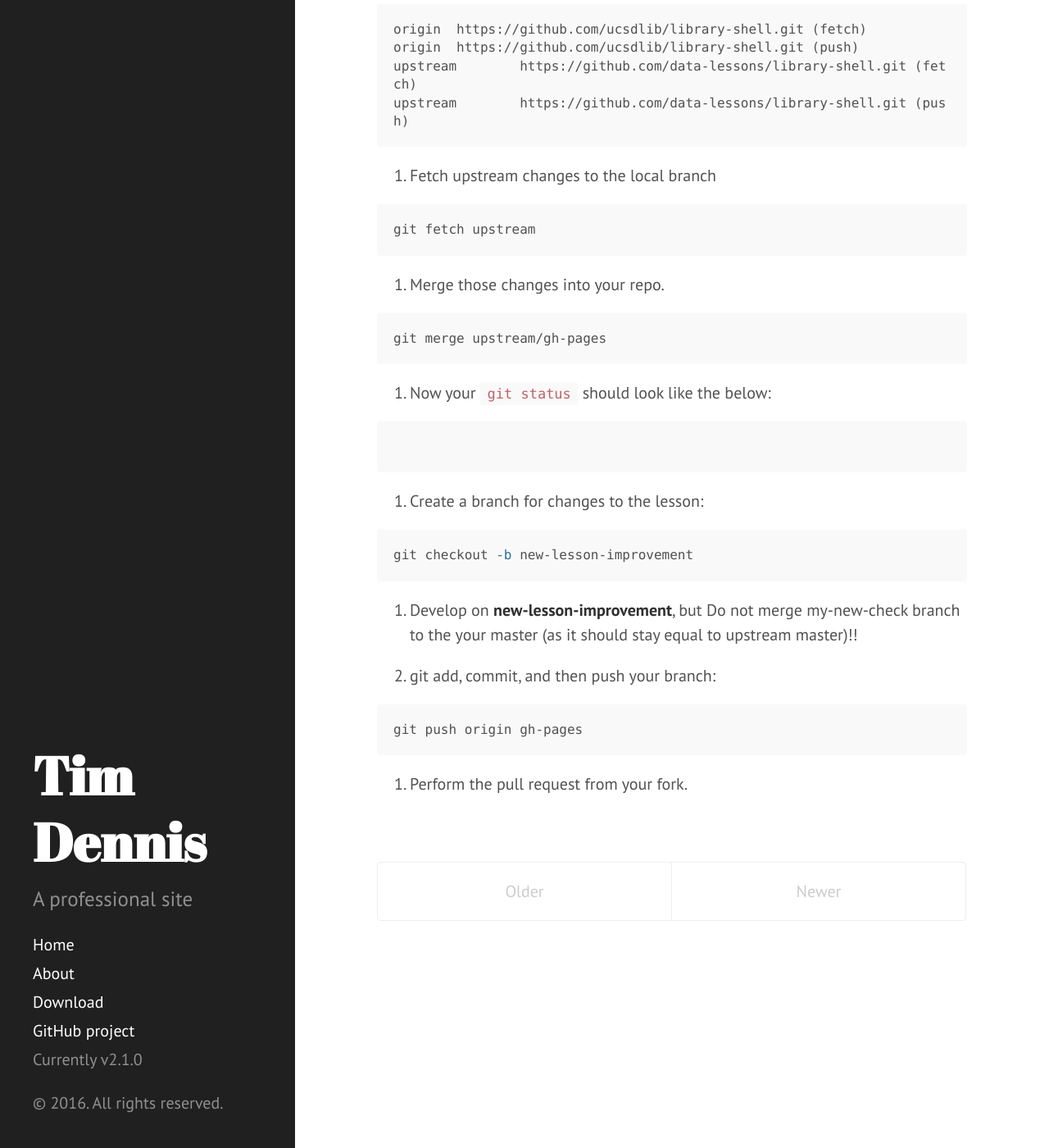
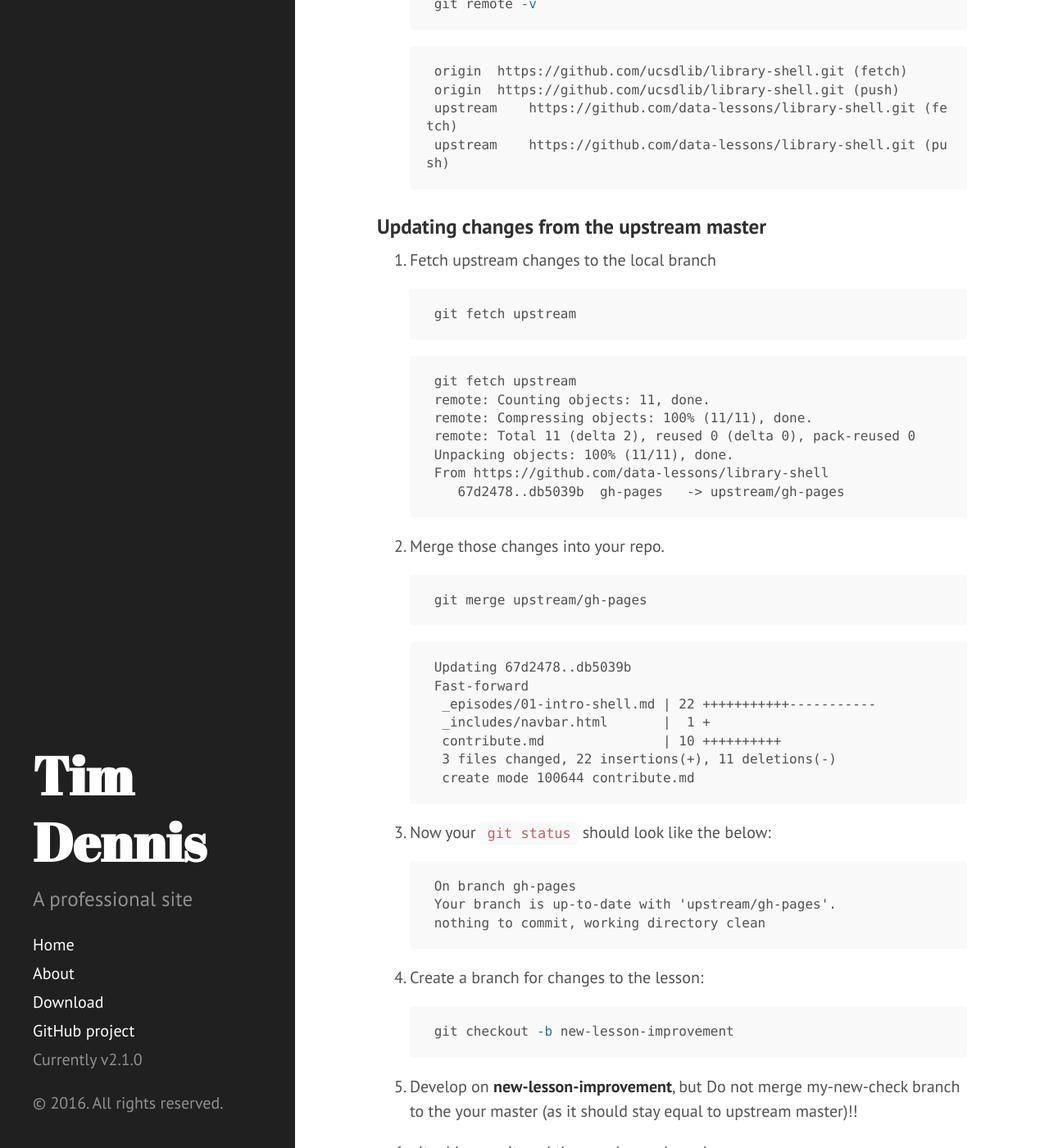
Before and after one commit to jt14den/jt14den.github.io, a Jekyll site: the page built from index.html, in a window 1280 px wide and 1400 px high, scrolled down 847 px. Shown: the whole window at 82% size. Built offline with Jekyll 4.4.1, drawn with Linux system fonts in a browser that asks for light colours; Markdown is read by kramdown in place of the engine named in the settings; the list of posts is cut into pages by our own code; some of the changed text lies outside the part shown.

Commit message:
adding more output

````diff
--- a/_posts/2016-07-25-contributing-carpentries.md
+++ b/_posts/2016-07-25-contributing-carpentries.md
@@ -8,6 +8,8 @@ permalink: value/
 
 Credit:
 Development workflow with Git: Fork, Branching, Commits, and Pull Request
+
+### Setup your fork and local clone
 
 1. [Fork a lesson](http://help.github.com/fork-a-repo/) you want to contribute to, for instance, [data-lessons/library-shell](https://github.com/data-lessons/library-shell/).
 
@@ -30,42 +32,66 @@ Development workflow with Git: Fork, Branching, Commits, and Pull Request
     git remote -v
     ```
 
-```bash
-origin	https://github.com/ucsdlib/library-shell.git (fetch)
-origin	https://github.com/ucsdlib/library-shell.git (push)
-upstream	https://github.com/data-lessons/library-shell.git (fetch)
-upstream	https://github.com/data-lessons/library-shell.git (push)
-```
+    ```bash
+    origin  https://github.com/ucsdlib/library-shell.git (fetch)
+    origin  https://github.com/ucsdlib/library-shell.git (push)
+    upstream    https://github.com/data-lessons/library-shell.git (fetch)
+    upstream    https://github.com/data-lessons/library-shell.git (push)
+    ```
+
+### Updating changes from the upstream master
 
 4. Fetch upstream changes to the local branch
 
-```bash
-git fetch upstream
-```
+    ```bash
+    git fetch upstream
+    ```
+
+    ```output
+    git fetch upstream
+    remote: Counting objects: 11, done.
+    remote: Compressing objects: 100% (11/11), done.
+    remote: Total 11 (delta 2), reused 0 (delta 0), pack-reused 0
+    Unpacking objects: 100% (11/11), done.
+    From https://github.com/data-lessons/library-shell
+       67d2478..db5039b  gh-pages   -> upstream/gh-pages
+    ```
 
 5. Merge those changes into your repo.
 
-```bash
-git merge upstream/gh-pages
-```
+    ```bash
+    git merge upstream/gh-pages
+    ```
+
+    ```
+    Updating 67d2478..db5039b
+    Fast-forward
+     _episodes/01-intro-shell.md | 22 +++++++++++-----------
+     _includes/navbar.html       |  1 +
+     contribute.md               | 10 ++++++++++
+     3 files changed, 22 insertions(+), 11 deletions(-)
+     create mode 100644 contribute.md
+    ```
 
 6. Now your `git status` should look like the below:
 
-```
-
-```
+    ```
+    On branch gh-pages
+    Your branch is up-to-date with 'upstream/gh-pages'.
+    nothing to commit, working directory clean
+    ```
 4. Create a branch for changes to the lesson:
 
-```bash
-git checkout -b new-lesson-improvement
-```
+    ```bash
+    git checkout -b new-lesson-improvement
+    ```
 
 5. Develop on **new-lesson-improvement**, but Do not merge my-new-check branch to the your master (as it should stay equal to upstream master)!!
 
 6. git add, commit, and then push your branch:
 
-```bash
-git push origin gh-pages
-```
+    ```bash
+    git push origin gh-pages
+    ```
 
 7. Perform the pull request from your fork.
````
